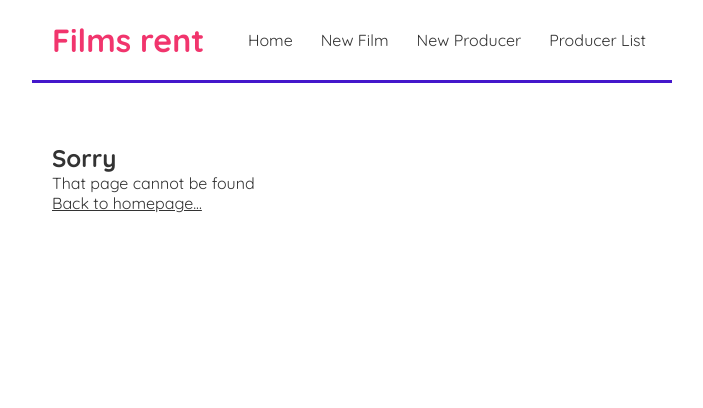
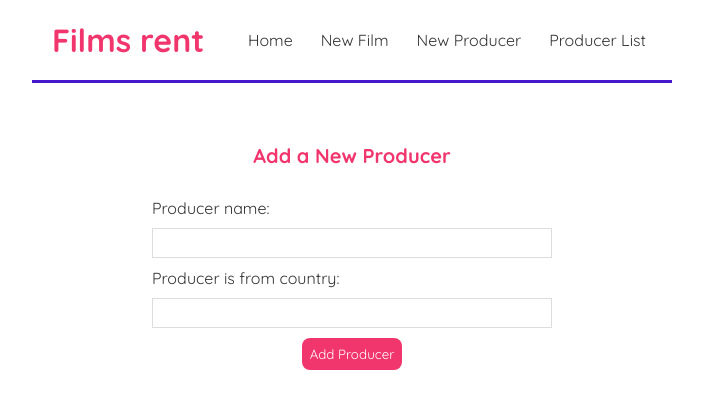
Before and after one commit to prostoKR/FilmsRent, a React (Create React App) app: page /producerCreate in a window 1280 px wide. Shown: the top 408 px of the page, without its empty margins (288-991 px from the left). Built offline with nearby package versions, Linux system fonts and the light colour scheme.

Commit message:
matosi product sarasas

```diff
--- a/src/App.js
+++ b/src/App.js
@@ -5,8 +5,9 @@ import Home from './components/Home';
 import FilmDetails from './components/FilmDetails';
 import NotFound from './components/NotFound';
 import Edit from './components/Edit';
-import CreateProducer from './components/CreateProducer';
+import ProducerCreate from './components/ProducerCreate';
 import ProducerDetails from './components/ProducerDetails';
+import ProducerAllList from "./components/ProducerAllList";
 
 
 
@@ -18,7 +19,8 @@ function App() {
       <div className="content">
         <Routes>
           <Route path="/" element={<Home />}></Route>
-          <Route path="/createProducer" element={<CreateProducer />}></Route>
+          <Route path="/producerCreate" element={<ProducerCreate />}></Route>
+          <Route path="/producers" element={<ProducerAllList />}></Route>
           <Route path="/producers/:id" element={<ProducerDetails />}></Route>
           <Route path="/create" element={<Create />}></Route>
           <Route path="/films/:id" element={<FilmDetails />}></Route>
--- a/src/components/FilmDetails.js
+++ b/src/components/FilmDetails.js
@@ -40,7 +40,7 @@ const FilmDetails = () => {
             {film && (
                 <article>
                     <h2>{film.title}</h2>
-                    <p>Film by {film.producerName}</p>
+                    <p>Film by {film.producer.name}</p>
                     <div>{film.storyline}</div>
                     {/* <button onClick={handleClickEdit}>edit</button> */}
                     {/* <button><Link to="/edit">edit</Link></button>  */}
--- a/src/components/FilmList.js
+++ b/src/components/FilmList.js
@@ -16,7 +16,7 @@ const FilmList = ({ films, title }) => {
                     <Link to={`/films/${film.id}`}>
 
                         <h2>{film.title}</h2>
-                        <p>Wryte by  {film.producerName}</p>
+                        <p>Wryte by:  {film.producer.name}</p>
                     </Link>
                     {/* <button onClick={() => handleDelete(film.id)}>delete film</button>  */}
                     {/* pasirenka id */}
--- a/src/components/Navbar.js
+++ b/src/components/Navbar.js
@@ -10,8 +10,8 @@ const Navbar = () => {
             <div className="links">
                 <Link to="/" >Home</Link>
                 <Link to="/create" >New Film</Link>
-                <Link to="/createProducer" >New Producer</Link>
-                <Link to="/producer" >Producer List</Link>
+                <Link to="/producerCreate" >New Producer</Link>
+                <Link to="/producers" >Producer List</Link>
             </div>
         </div>
     );
--- /dev/null
+++ b/src/components/ProducerAllList.js
@@ -0,0 +1,34 @@
+
+import ProducerList from './ProducerList';
+import useFetch from './useFetch';
+
+
+const ProducerAllList = () => {
+
+ const{data: producers, isPending, error} = useFetch('http://localhost:8000/producers');
+
+
+    return (
+        <div className="home">
+            {error && <div> { error} </div>}
+            {isPending && <div>Loading...</div>}
+            {producers && <ProducerList producers={producers} title="All Producers" />}
+            {/* <button onClick={() => setName("Anna")}>change name</button>
+            <p>{ name}</p> */}
+            {/* <FilmList films={films.filter((film) => film.producer ==='Robert Zemeckis')} title = "Films of Robert"/> */}
+            {/* // )} */}
+
+
+
+            {/* <h2>Homepage</h2>
+             <p>{ name } is { age} years old</p>
+             <button onClick={handleClick}>Click me</button> */}
+
+            {/* <button onClick={(e) =>{
+                 handleClickAgain("other film", e)
+             }}>Click me again</button> */}
+        </div>
+    );
+}
+
+export default ProducerAllList;
--- a/src/components/CreateProducer.js
+++ b/src/components/ProducerCreate.js
@@ -3,8 +3,8 @@ import { useState } from "react";
 import {useNavigate} from "react-router-dom"
 
 
-const CreateProducer = () => {
-    const [producerName, setProducerName] = useState('');
+const ProducerCreate = () => {
+    const [name, setName] = useState('');
     const [country, setCountry] = useState('');
     const [isPending, setIsPending] = useState(false);
     const history = useNavigate();
@@ -12,7 +12,7 @@ const CreateProducer = () => {
 
     const handleSubmit =(e) => {
         e.preventDefault();
-        const producer ={producerName, country};
+        const producer ={name, country};
 
         setIsPending(true);
 
@@ -24,7 +24,7 @@ const CreateProducer = () => {
             console.log('new producer added');
             setIsPending(false);
            // history.go(1);
-           history('/');
+           history('/producers'); //nuorada i vieta po producerio pridejimo
         })
 
        //console.log(film);
@@ -41,8 +41,8 @@ const CreateProducer = () => {
                 <input
                     type="text"
                     required
-                    value={producerName}
-                    onChange={(e) => setProducerName(e.target.value)}
+                    value={name}
+                    onChange={(e) => setName(e.target.value)}
                 />
                 <label>Producer is from country:</label>
                 <input
@@ -68,7 +68,7 @@ const CreateProducer = () => {
                 </select> */}
                 {!isPending && <button>Add Producer</button>}
                 {isPending && <button disabled className="addButton">Adding film...</button>}
-                <p>{producerName}</p>
+                <p>{name}</p>
                 <p>{country}</p>
                 {/* <p>{producer}</p> */}
 
@@ -78,4 +78,4 @@ const CreateProducer = () => {
     );
 }
 
-export default CreateProducer;
+export default ProducerCreate;
--- a/src/components/ProducerDetails.js
+++ b/src/components/ProducerDetails.js
@@ -1,6 +1,6 @@
 import { useParams } from "react-router-dom";
 import useFetch from "./useFetch";
-import { Link } from "react-router-dom";
+// import { Link } from "react-router-dom";
 import {useNavigate} from 'react-router-dom';
 
 
@@ -29,16 +29,17 @@ const ProducerDetails = () => {
 
     return (
         <div className="film-details">
+
             {isPending && <div>Loading...</div>}
             {error && <div>{error}</div>}
             {producer && (
                 <article>
-                    <h2>{producer.producerName}</h2>
-                    <p>Film by {producer.producerName}</p>
+                    <h2>{producer.getName}</h2>
+                    <p>Producer name:  {producer.getName}</p>
                     <div>{producer.country}</div>
-                    {/* <button onClick={handleClickEdit}>edit</button> */}
-                    {/* <button><Link to="/edit">edit</Link></button>  */}
-                    <Link to={'/edit/'+producer.id}><button>edit</button></Link>
+                    {/* <button onClick={handleClickEdit}>edit</button>  */}
+                     {/* <button><Link to="/edit">edit</Link></button>  */}
+                    {/* <Link to={'/edit/'+producer.id}><button>edit</button></Link> */}
 
                     <button onClick={handleClick}>delete</button>
                 </article>
--- a/src/components/ProducerList.js
+++ b/src/components/ProducerList.js
@@ -2,23 +2,20 @@ import { Link } from "react-router-dom";
 
 
 
-const ProducerList = ({ producers, producerName }) => {
+const ProducerList = ({ producers, name }) => {
 
-
-    // const films = props.films;
-    // const title = props.title;
-
-    // console.log(props.films);
 
     return (
         <div className="film-list">
-            <h2>{producerName}</h2>
+            <h2>{name}</h2>
             {producers.map((producer) => (
                 <div className="film-preview" key={producer.id}>
                     <Link to={`/producers/${producer.id}`}>
 
-                        <h2>{producer.producerName}</h2>
-                        <p>Name of producer:  {producer.producerName}</p>
+                        {/* <h2>{producer.name}</h2> */}
+                        <p>Name of producer:  {producer.name}</p>
+                        <p>Country of producer:  {producer.country}</p>
+
                     </Link>
                     {/* <button onClick={() => handleDelete(film.id)}>delete film</button>  */}
                     {/* pasirenka id */}
```
